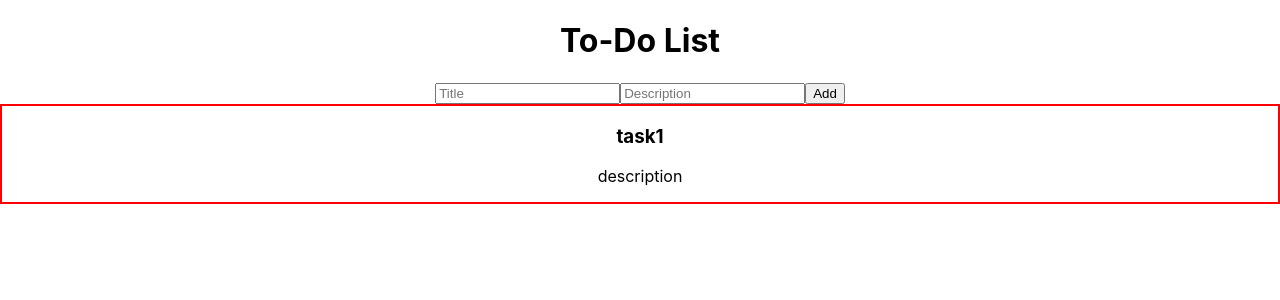
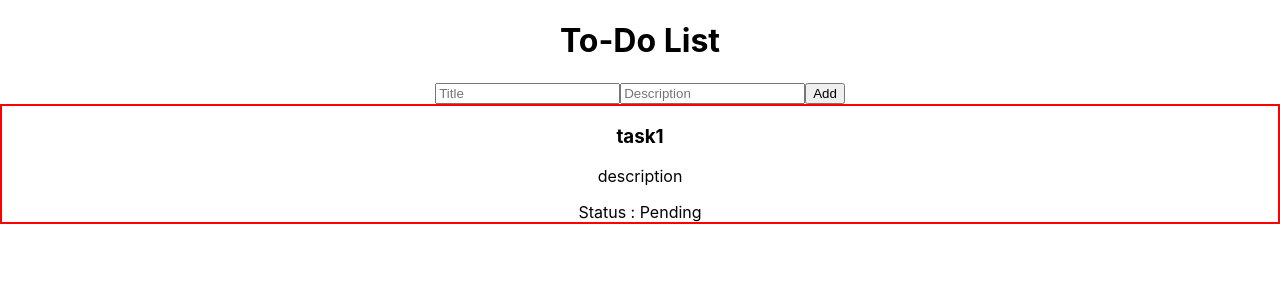
Before and after one commit to nikhil-tiwary61/to-do-app, a React (Create React App) app: page / in a window 1280 px wide. Shown: the top 300 px of the page. Built offline with nearby package versions, Linux system fonts and the light colour scheme.

Commit message:
feat: add status for task to mark it as complete upon click

```diff
--- a/src/components/Form.js
+++ b/src/components/Form.js
@@ -3,12 +3,11 @@ import { useState } from "react";
 export default function Form({ addTask }) {
   const [task, setTask] = useState(null);
   function handleChange(e) {
+    e.stopPropagation();
     setTask({ ...task, [e.target.name]: e.target.value });
-    console.log(e.target.name, e.target.value);
   }
   function handleSubmit(e) {
     e.preventDefault();
-    console.log(task);
     addTask(task);
   }
   return (
--- a/src/components/NewItem.js
+++ /dev/null
@@ -1,10 +0,0 @@
-import "./NewItem.css";
-
-export default function NewItem({ title, description }) {
-  return (
-    <div className="task">
-      <h3>{title}</h3>
-      <p>{description}</p>
-    </div>
-  );
-}
--- /dev/null
+++ b/src/components/NewTask.js
@@ -0,0 +1,17 @@
+import { useState } from "react";
+import "./NewTask.css";
+
+export default function NewItem({ title, description }) {
+  let [status, setStatus] = useState("Pending");
+  function handleClick(e) {
+    e.stopPropagation();
+    status === "Pending" ? setStatus("Completed") : setStatus("Pending");
+  }
+  return (
+    <div className="task" onClick={handleClick}>
+      <h3>{title}</h3>
+      <p>{description}</p>
+      <div>Status : {status}</div>
+    </div>
+  );
+}
--- a/src/components/TaskList.js
+++ b/src/components/TaskList.js
@@ -1,4 +1,4 @@
-import NewItem from "./NewItem";
+import NewItem from "./NewTask";
 
 export default function TaskList({ tasks }) {
   return (
```
Also changed, not shown: src/components/NewTask.css (renamed from src/components/NewItem.css).
